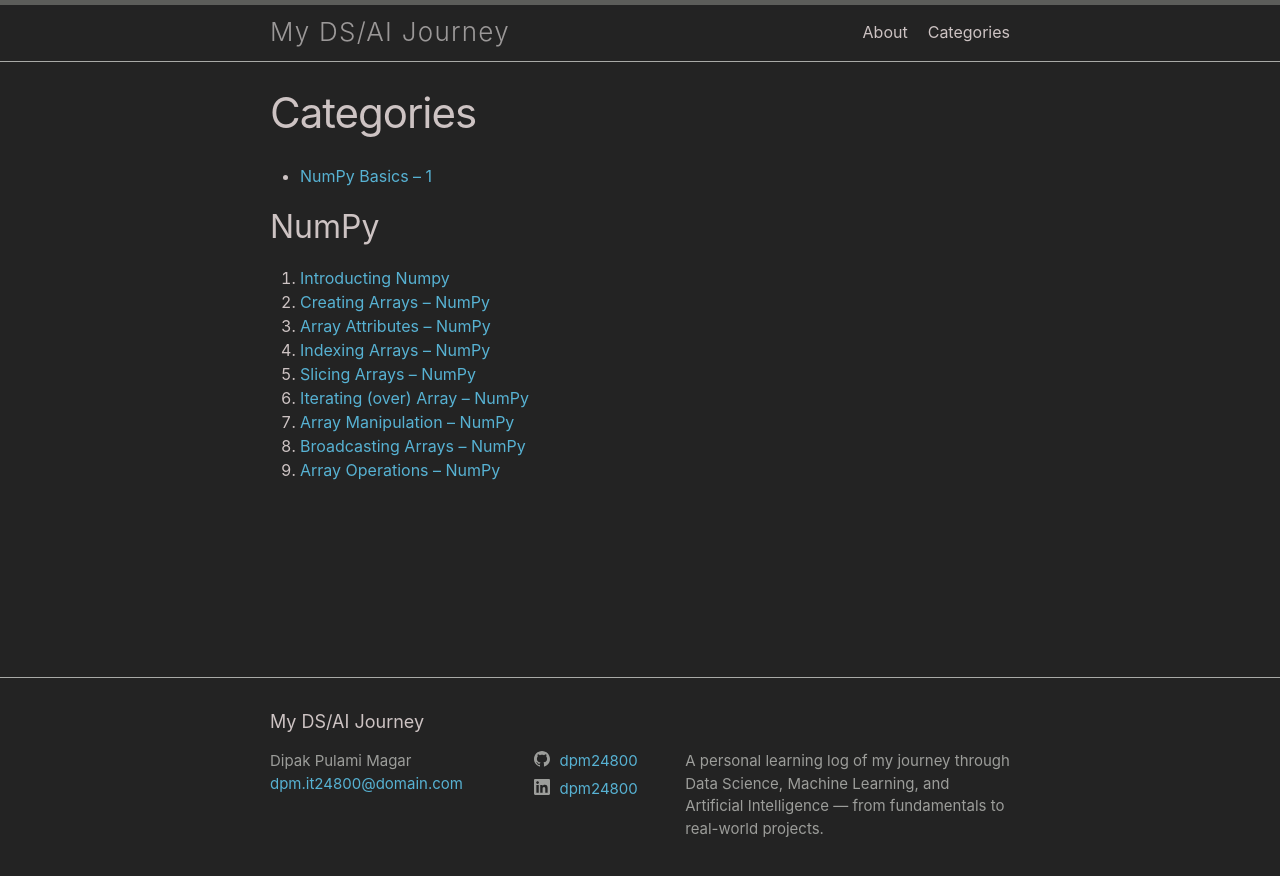
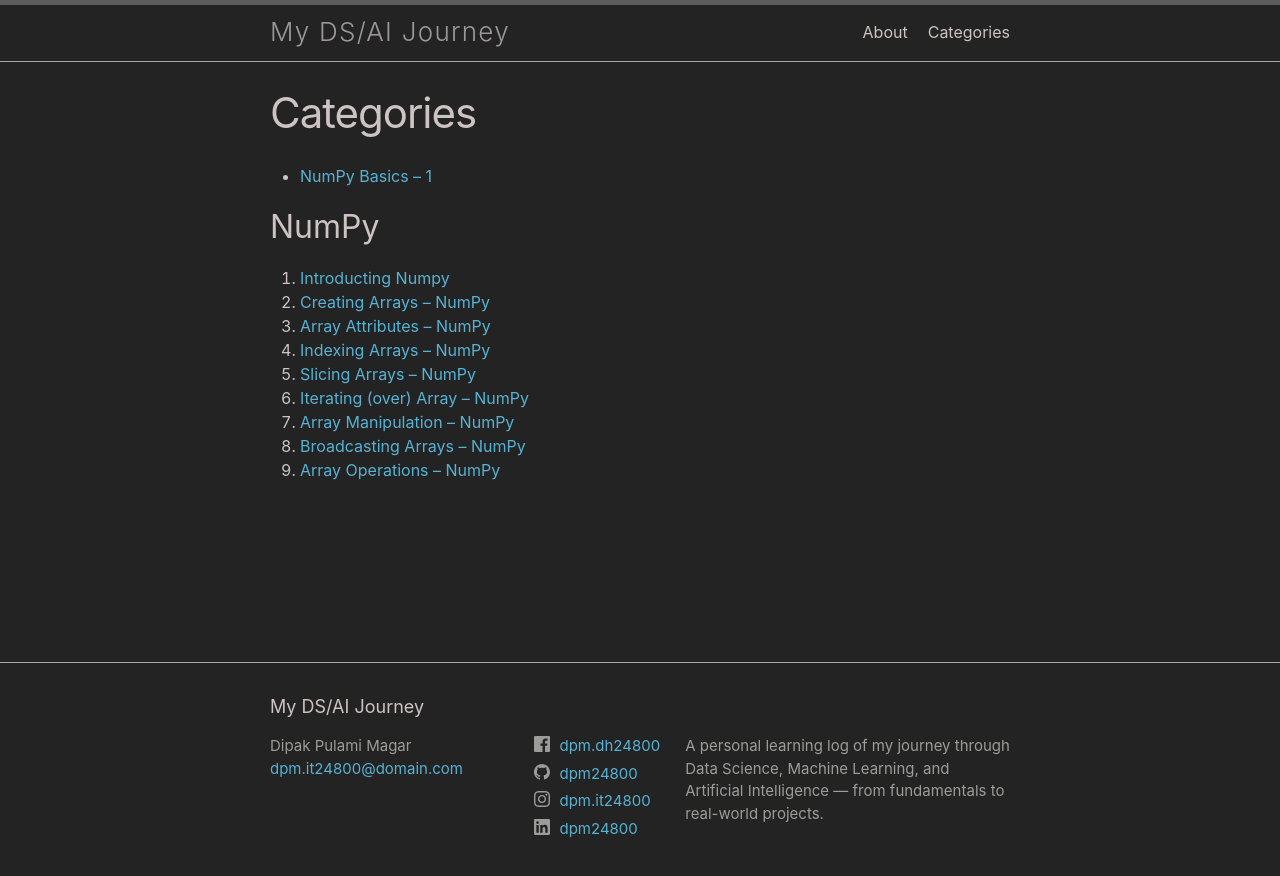
Before and after one commit to dpm24800/my-dasi-journey, a Jekyll site: the page built from categories.md, in a window 1280 px wide. Shown: the top 876 px of the page. Built offline with Jekyll 4.4.1, drawn with Linux system fonts in a browser that asks for light colours.

Commit message:
Update 11.06 (2)

```diff
--- a/_config.yml
+++ b/_config.yml
@@ -7,12 +7,11 @@
 # social links
 linkedin_username: dpm24800
 github_username:  dpm24800
+instagram_username: dpm.it24800
+facebook_username: dpm.dh24800
 # rss: rss
 # dribbble_username: jekyll
-# facebook_username: jekyll
 # flickr_username: jekyll
-# instagram_username: jekyll
-# linkedin_username: jekyll
 # pinterest_username: jekyll
 # youtube_username: jekyll
 # googleplus_username: +jekyll
@@ -24,7 +23,7 @@
 # - username: jekyll2
 #   instance: example.com
 
-show_excerpts: false # set to true to show excerpts on the homepage
+show_excerpts: true # set to true to show excerpts on the homepage
 
 # Minima date format
 # refer to http://shopify.github.io/liquid/filters/date/ if you want to customize this
--- a/_includes/footer.html
+++ b/_includes/footer.html
@@ -31,11 +31,9 @@
     </div>
 
   </div>
+  <button id="back-to-top" title="Back to Top">↑</button>
 
 </footer>
-
-
-<button id="back-to-top" title="Back to Top">↑</button>
 
 <script>
   // Show the button when user scrolls down 100px
```
Also changed, not shown: 2 other files.
